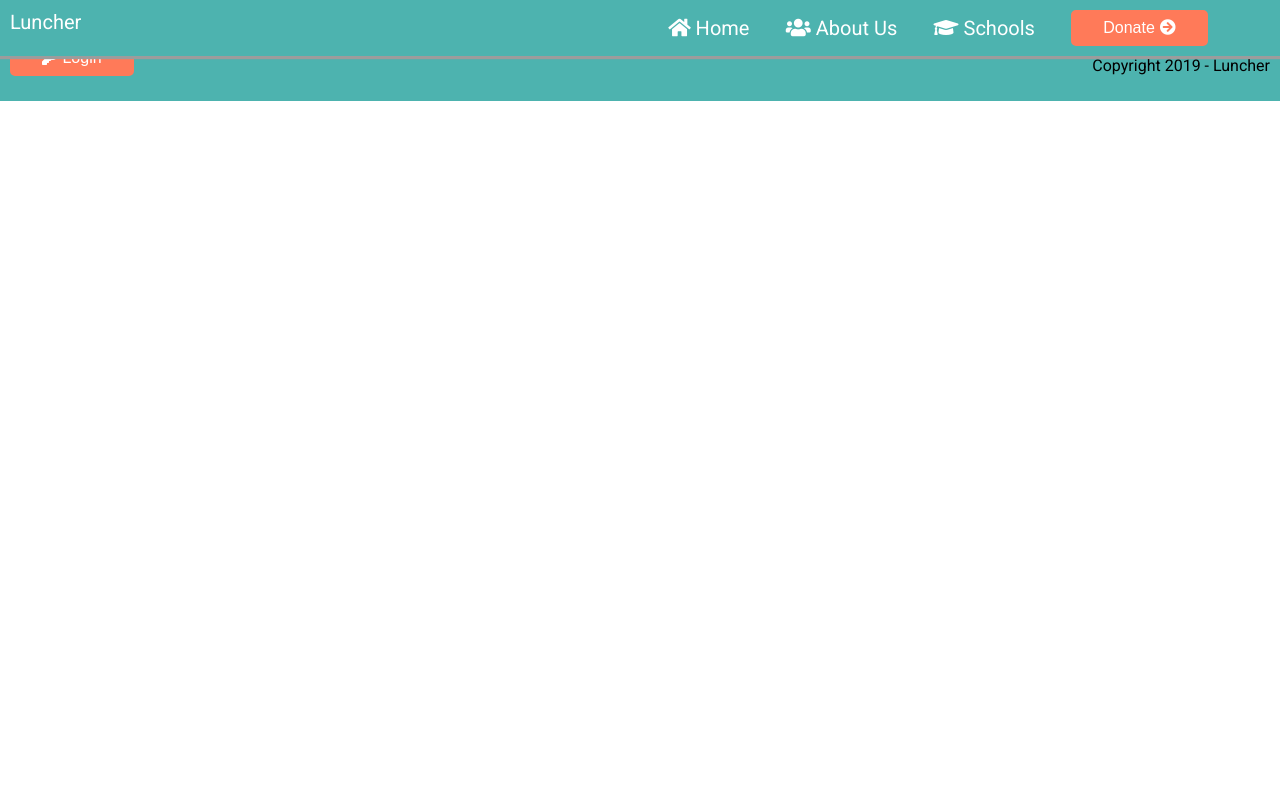
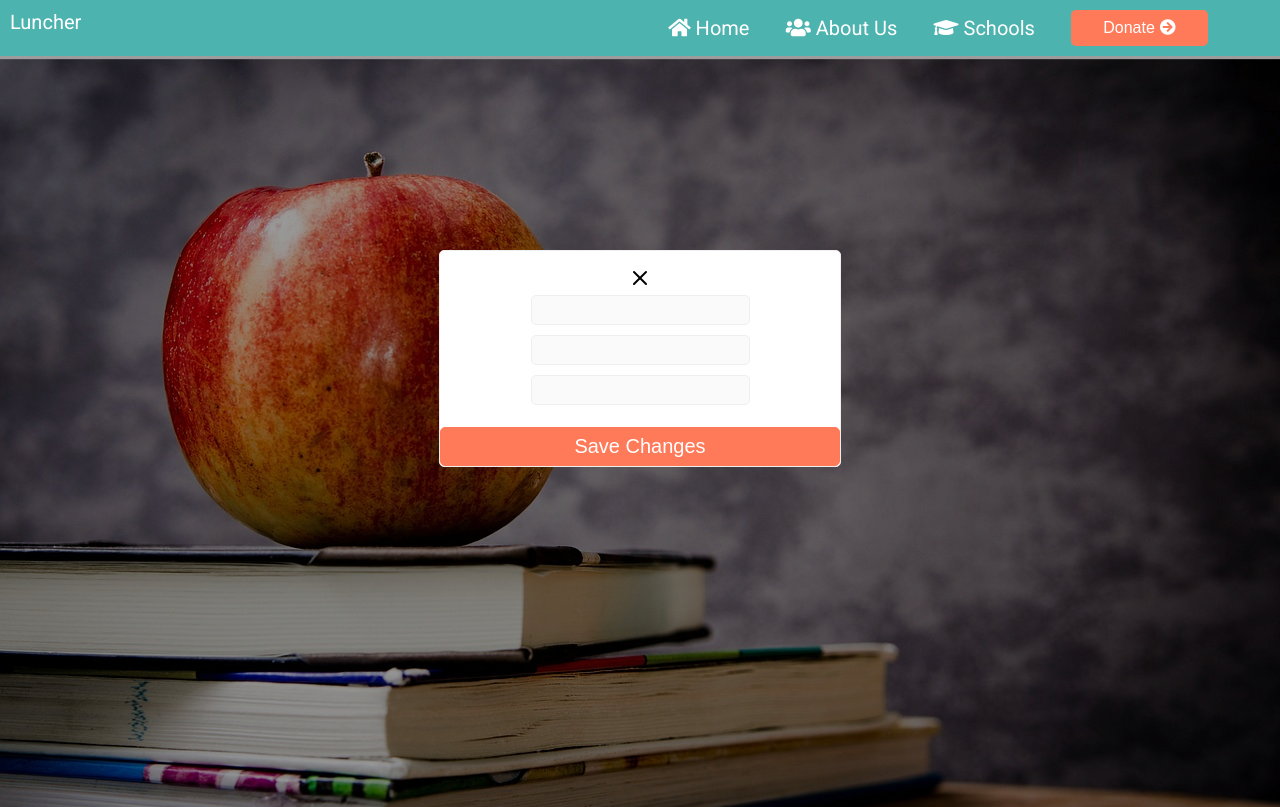
Before and after one commit to ItelSunday/luncher, a React (Create React App) app in the folder luncher/: page /update in a window 1280 px wide. Shown: the top 807 px of the page. Built offline with nearby package versions, Linux system fonts and the light colour scheme.

Commit message:
CSS admin and front done

```diff
--- a/luncher/src/App.css
+++ b/luncher/src/App.css
@@ -180,11 +180,12 @@ footer .fa-arrow-circle-right {
 }
 
 .school-list .school-card h3 {
-  padding: 5px;
+  padding: 10px 5px;
   margin: 0;
   text-align: center;
   text-transform: uppercase;
   font-size: 18px;
+  min-height: 40px;
 }
 
 .school-list .school-card hr {
@@ -265,7 +266,7 @@ footer .fa-arrow-circle-right {
 
 .donate-container form {
   text-align: center;
-  margin: 0 auto;
+  margin: 0 auto 100px;
   width: 400px;
   background-color: #ffffff;
   display: flex;
@@ -381,15 +382,192 @@ form .cvv {
 /* Admin list */
 
 .adminSchoolList {
-  border: 1px solid black;
+  border: 1px solid #efefef;
   box-shadow: 0 4px 8px 0 rgba(0, 0, 0, 0.2), 0 6px 20px 0 rgba(0, 0, 0, 0.19);
-  border-radius: 20px;
+  border-radius: 5px;
   display: flex;
   flex-direction: row;
   justify-content: space-between;
   align-items: center;
-  width: 60%;
-  margin: 15px 30px;
+  width: 100%;
+  max-width: 800px;
+  margin: 15px auto;
   padding: 5px 20px;
   cursor: pointer;
+  color: black;
+  text-decoration: none;
 }
+
+.school-tab h4 {
+  min-width: 30%;
+}
+
+/* Admin page */
+
+
+.admin-nav {
+  padding: 20px;
+  padding-top: 100px;
+  display: flex;
+  justify-content: space-between;
+  align-items: center;
+}
+
+.admin-nav button {
+  background-color: #4DB3AF;
+  border: none;
+  padding: 5px 20px;
+  cursor: pointer;
+  color: #fff;
+}
+
+.admin-nav button:hover {
+  background-color: #ff9980;
+}
+
+.add-button {
+  background-color: #FF7A59;
+  border: none;
+  padding: 5px 20px;
+  cursor: pointer;
+  color: #fff;
+  text-decoration: none;
+  border: 2px solid #FF7A59;
+}
+
+.add-button:hover {
+  background: #ff9980;
+  color: #ffffff;
+  border: 2px solid #ff9980;
+
+}
+
+.school-tab {
+  margin-bottom: 100px;
+}
+
+/* Add School form */
+
+.add-school {
+  background:linear-gradient(
+    rgba(0, 0, 0, 0.4),
+    rgba(0, 0, 0, 0.4)
+  ), url("./assets/apple.jpg") no-repeat bottom;
+  background-size: cover;
+  background-attachment: fixed;
+  padding: 250px 10px;
+  min-height: 100vh;
+}
+
+
+.add-school form {
+    text-align: center;
+    margin: 0 auto 100px;
+    padding-top: 15px;
+    width: 400px;
+    background-color: #ffffff;
+    display: flex;
+    flex-direction: column;
+    justify-content: flex-start;
+    align-items: center;
+    border-radius: 5px;
+    border: 1px solid #efefef;
+    position: relative;
+    min-height: 200px;
+}
+
+.school-name, .school-need, .school-details {
+  width: 90%;
+  margin: 5px 10px;
+}
+
+.school-name, .school-need input, .school-details {
+  border: 1px solid  #efefef;
+  background-color: #fafafa;
+  padding: 5px;
+  border-radius: 5px;
+  font-size: 16px;
+}
+
+.add-school button {
+  margin-top: 50px;
+  background: #FF7A59;
+  padding: 7px 30px;
+  border: 1px solid #FF7A59;
+  color: white;
+  font-size: 20px;
+  border-radius: 5px;
+  text-decoration: none;
+  cursor: pointer;
+  width: 100%;
+  position: absolute;
+  bottom: 0;
+}
+
+.add-school button:hover {
+  background: #ff9980;
+  color: #ffffff;
+  border: 2px solid #ff9980;
+  box-shadow: 1px 1px 1px 2px #9c9c9c;
+}
+
+
+/* update from style */
+
+.update-admin {
+  background:linear-gradient(
+    rgba(0, 0, 0, 0.4),
+    rgba(0, 0, 0, 0.4)
+  ), url("./assets/apple.jpg") no-repeat bottom;
+  background-size: cover;
+  background-attachment: fixed;
+  padding: 250px 10px 10px;
+  min-height: 100vh;
+}
+
+.update-admin input {
+  border: 1px solid  #efefef;
+  background-color: #fafafa;
+  padding: 5px;
+  border-radius: 5px;
+  font-size: 16px;
+  margin: 5px;
+}
+
+.update-admin form {
+  text-align: center;
+  margin: 0 auto 100px;
+  padding-top: 15px;
+  width: 400px;
+  background-color: #ffffff;
+  display: flex;
+  flex-direction: column;
+  justify-content: flex-start;
+  align-items: center;
+  border-radius: 5px;
+  border: 1px solid #efefef;
+  position: relative;
+  min-height: 200px;
+}
+
+.update-admin button {
+  margin-top: 50px;
+  background: #FF7A59;
+  padding: 7px 30px;
+  border: 1px solid #FF7A59;
+  color: white;
+  font-size: 20px;
+  border-radius: 5px;
+  text-decoration: none;
+  cursor: pointer;
+  width: 100%;
+  position: absolute;
+  bottom: 0;
+}
+
+.update-admin button:hover {
+  background: #ff9980;
+  color: #ffffff;
+  border: 2px solid #ff9980;
+  box-shadow: 1px 1px 1px 2px #9c9c9c;
+}
--- a/luncher/src/components/presentational/AddSchoolForm.js
+++ b/luncher/src/components/presentational/AddSchoolForm.js
@@ -25,15 +25,19 @@ class AddSchoolForm extends React.Component {
 
     render() {
         return (
+            <div className="add-school">
                 <form onSubmit={e => this.addSchool(e)}>
-                <input type="text" name="schoolName" value={this.state.schoolName}
+                    <input className="school-name" type="text" name="schoolName" value={this.state.schoolName}
                             placeholder="School Name" onChange={this.handleChange} />
-                <span>$</span><input type="number" min="0.01" step="0.01" name="needAmount" value={this.state.needAmount}
+                            <div className="school-need">
+                            <i className="fas fa-dollar-sign" /> <input  type="number" min="0.01" step="0.01" name="needAmount" value={this.state.needAmount}
                             placeholder="School Need Amount" onChange={this.handleChange} />
-                <input type="text" name="details" value={this.state.details}
+                            </div>
+                    <input className="school-details" type="text" name="details" value={this.state.details}
                             placeholder="School Details" onChange={this.handleChange} />
                     <button type="submit">Save School</button>
                 </form>
+            </div>
         )
     }
 }
--- a/luncher/src/components/presentational/SchoolList.js
+++ b/luncher/src/components/presentational/SchoolList.js
@@ -23,7 +23,7 @@ class SchoolList extends React.Component {
 
     render() {
         return (
-            <div>
+            <div className="school-tab">
                 {this.props.schools.map(school => (
                     <Link to="/update" className="adminSchoolList" key={school.id}>
                         <h4>{school.schoolName}</h4>
--- a/luncher/src/components/presentational/UpdateSchoolForm.js
+++ b/luncher/src/components/presentational/UpdateSchoolForm.js
@@ -9,6 +9,7 @@ class UpdateSchoolForm extends React.Component {
 
     render() {
         return (
+            <div className="update-admin">
             <form>
                 <Icon.X onClick={() => this.props.history.push('/login')} />
                 <input type="text" value={this.schoolName} placeholder={this.schoolName} onChange={this.handleChange} />
@@ -16,6 +17,7 @@ class UpdateSchoolForm extends React.Component {
                 <input type="text" value={this.details} placeholder={this.details} onChange={this.handleChange} />
                 <button onClick={() => this.updateSchool(this.id)}>Save Changes</button>
             </form>
+            </div>
         )
     }
 }
```
Also changed, not shown: luncher/src/components/views/AdminView/AdminView.js (+4 -4 lines). Lines whose indentation alone changed are shown as unchanged.
